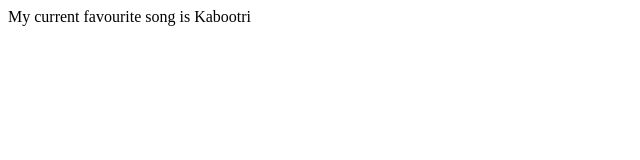
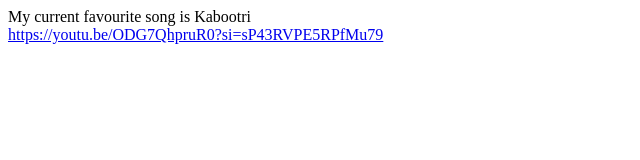
Before and after one commit to acciojob/favourite-song-ankitjangra30, a website: page main.html in a window 1280 px wide. Shown: the whole page, without its empty margins (0-640 px from the left). Drawn offline with Linux system fonts and the light colour scheme.

Commit message:
created a submission

```diff
--- a/main.html
+++ b/main.html
@@ -8,7 +8,8 @@
 
 <body>
 	<!-- the entire body must be written by student -->
-	<div id="ab"> My current favourite song is Kabootri 	<a src="https://youtu.be/ODG7QhpruR0?si=sP43RVPE5RPfMu79">  </div>
+	<div id="ab">
+		My current favourite song is Kabootri<br> <a href="https://youtu.be/ODG7QhpruR0?si=sP43RVPE5RPfMu79"> https://youtu.be/ODG7QhpruR0?si=sP43RVPE5RPfMu79 </a>  </div>
 
 	<script type="text/javascript" src="./script.js">
 </script>
--- a/script.js
+++ b/script.js
@@ -1,4 +1,4 @@
 //your code here
-id{
-
+.ab{
+	<a href="https://youtu.be/ODG7QhpruR0?si=sP43RVPE5RPfMu79"> </a>
 }
```
